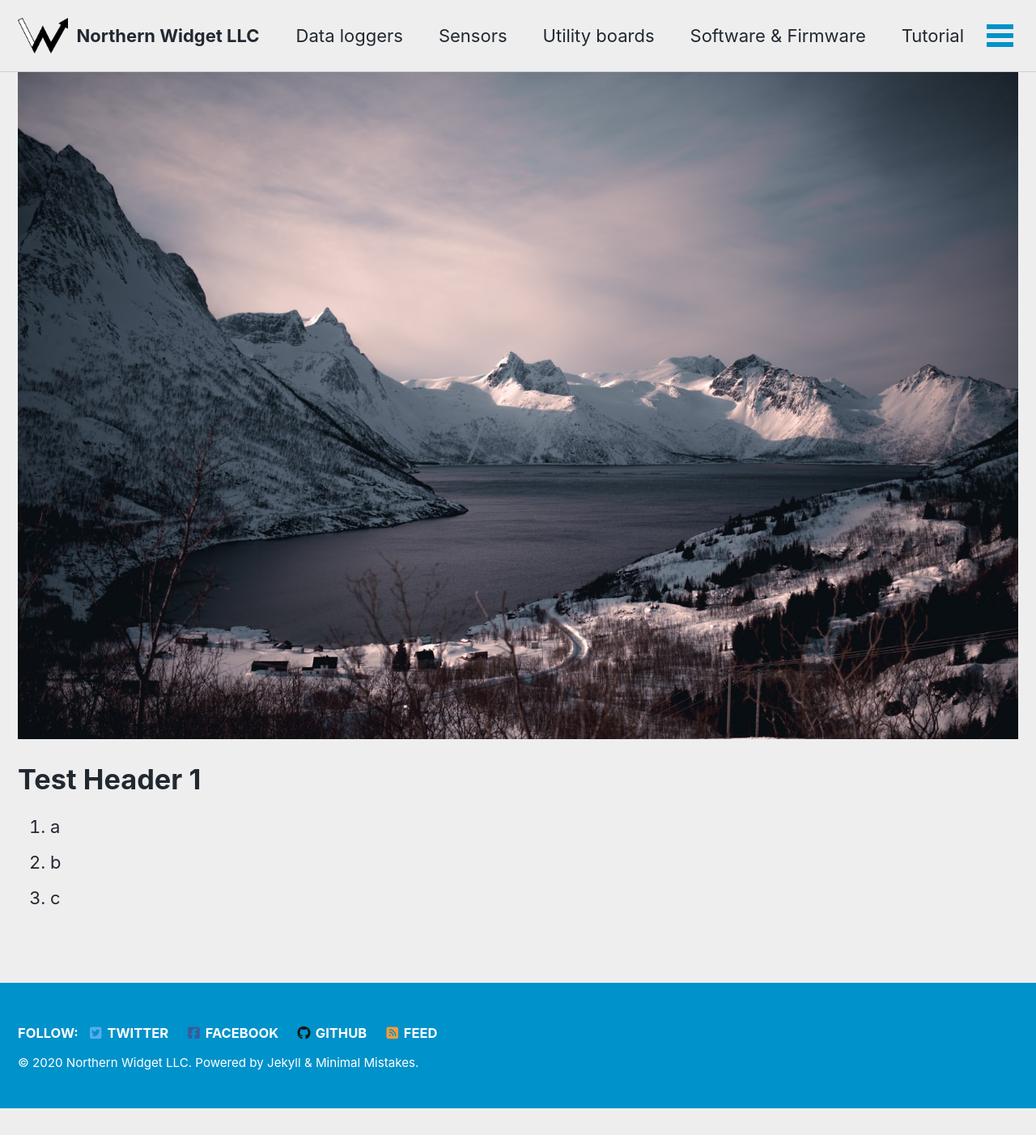
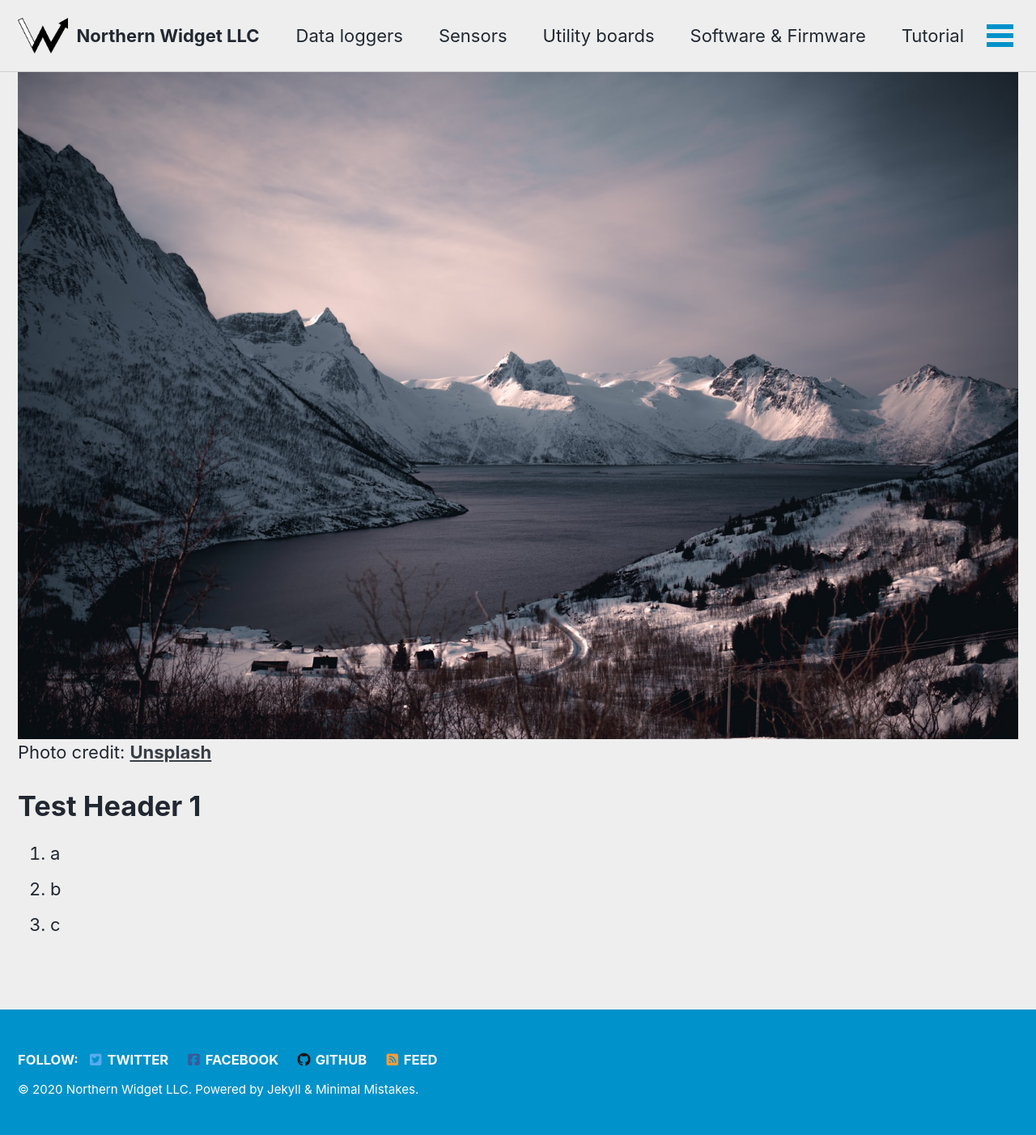
Before and after one commit to NorthernWidget/NorthernWidget.github.io, a Jekyll site: the page built from _pages/AWtest.md, in a window 1280 px wide. Shown: the whole page at 81% size. Built offline with Jekyll 4.4.1, drawn with Linux system fonts in a browser that asks for light colours; cached includes are drawn as plain includes; nearby versions of some CDN libraries; before the commit the page ends 1369 px from its top, so only the background shows below that.

Commit message:
Photo credit

```diff
--- a/_pages/AWtest.md
+++ b/_pages/AWtest.md
@@ -5,6 +5,7 @@ permalink: /awtest/
 ---
 
 ![Test image](/assets/images/photo-1590379492966-e076d8f84c2d.jpeg)
+Photo credit: [**Unsplash**](https://unsplash.com)
 
 # Test Header 1
 
```
